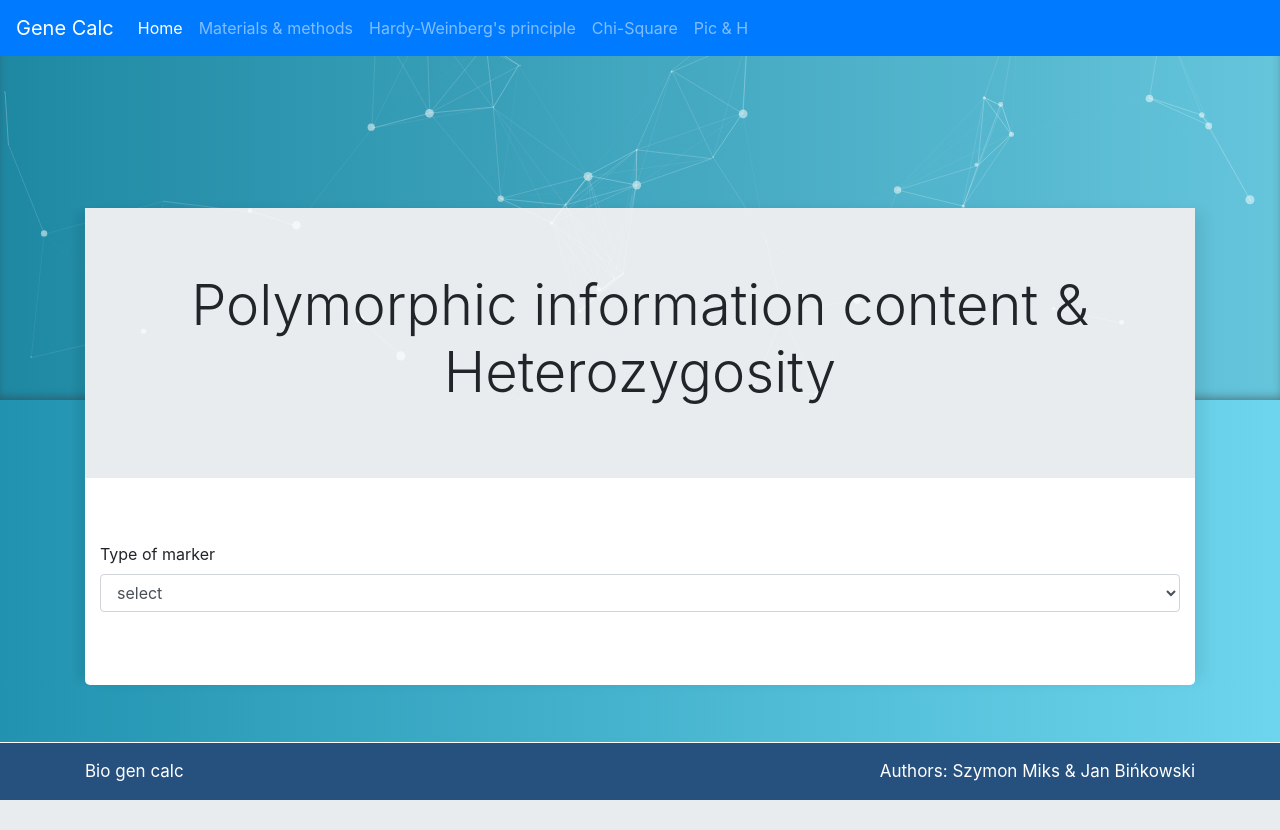
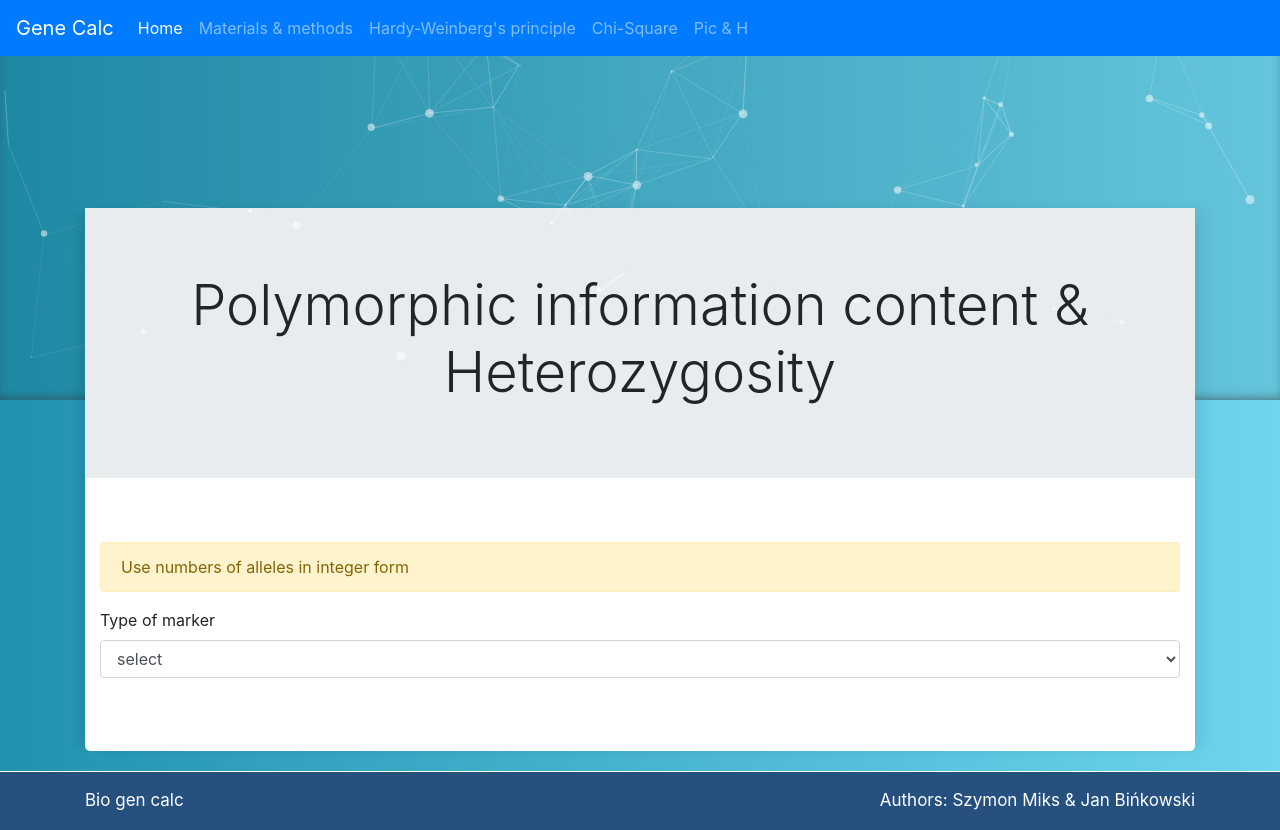
Before and after one commit to szymon6927/bio-gen-calc, a Flask app: page /pic in a window 1280 px wide. Before the commit the page ends 800 px from the top, so only its background shows below. Run offline with Flask 2, Linux system fonts and the light colour scheme; parts of the project's set-up code (start-up, migrations or seed data) failed here and were passed over; some libraries are stand-ins or nearby versions.

Commit message:
nameing changes

```diff
--- a/app/templates/home/index.html
+++ b/app/templates/home/index.html
@@ -54,7 +54,7 @@
       <div class="col-md-6 col-sm-6 col-xs-12">
         <div class="card">
           <div class="card-body">
-            <h5 class="card-title text-center">Chi-Pic & H</h5>
+            <h5 class="card-title text-center">Pic & H</h5>
             <a href="{{ url_for('pic.pic_page') }}" class="btn btn-block btn-primary">Go there!</a>
           </div>
         </div>
--- a/app/templates/pic/index.html
+++ b/app/templates/pic/index.html
@@ -12,6 +12,11 @@
 
   <section class="pic-h">
     <div class="row">
+      <div class="col-md-12 co-sm-12 co-xs-12">
+        <div class="alert alert-warning" role="alert">
+          Use numbers of alleles in integer form
+        </div>
+      </div>
       <div class="col-md-12 col-sm-12 col-xs-12">
         <div class="form-group">
           <label for="type-of-marker">Type of marker</label>
```
